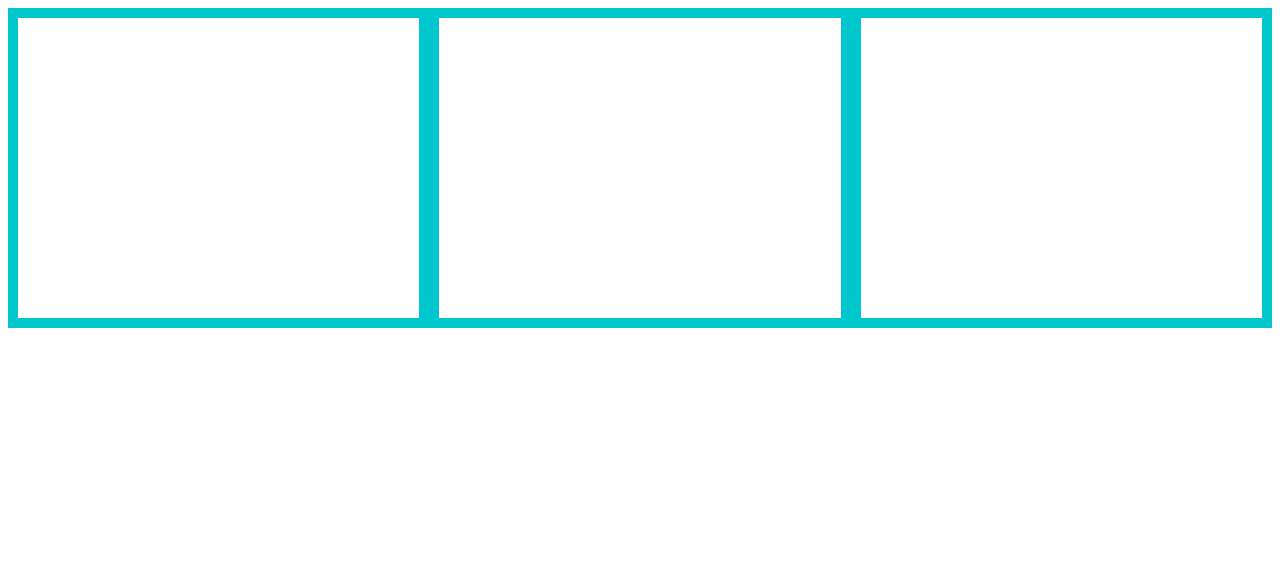
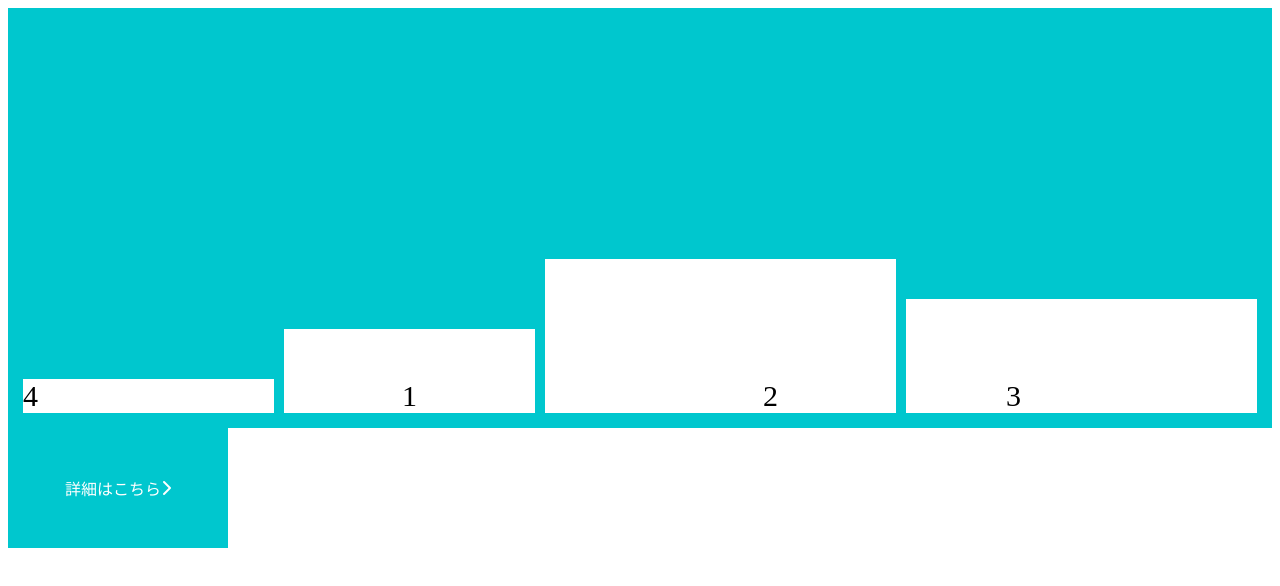
Before and after one commit to akki1027/Skills-2, a plain HTML site: page index.html in a window 1280 px wide. Drawn offline with Linux system fonts and the light colour scheme.

Commit message:
[Finish] Skills-2

```diff
--- a/index.html
+++ b/index.html
@@ -2,14 +2,19 @@
 <html>
 <head>
     <meta charset="UTF-8">
+    <script src="https://kit.fontawesome.com/ef1a52193c.js" crossorigin="anonymous"></script>
     <link rel="stylesheet" href="style.css">
     <title>flexbox</title>
 </head>
 <body>
 	<div class="flex">
-		<div></div>
-		<div></div>
-		<div></div>
+		<div>1</div>
+		<div>2</div>
+		<div>3</div>
+		<div>4</div>
+	</div>
+	<div class="button">
+		<span>詳細はこちら</span><i class="fas fa-chevron-right"></i>
 	</div>
 </body>
 </html>
--- a/style.css
+++ b/style.css
@@ -1,11 +1,46 @@
 .flex {
-	display: flex;
 	background-color: #00c7ce;
+    height: 50vh;
+    padding: 10px;
+    display: flex;
+    align-items: flex-end;
 }
 
 .flex > div {
-	width: 33%;
-	height: 300px;
-	margin: 10px;
 	background-color: #fff;
+    margin: 5px;
+    font-size: 30px;
+    width: 40%;
 }
+
+.flex > div:nth-child(1) {
+    order: 3;
+    flex-grow: 0;
+    text-align: center;
+	padding-top: 50px;
+}
+
+.flex > div:nth-child(2) {
+    order: 3;
+    flex-grow: 0;
+    text-align: center;
+	padding-top: 120px;
+	padding-left: 100px;
+}
+
+.flex > div:nth-child(3) {
+    order: 4;
+    padding-top: 80px;
+    padding-left: 100px;
+}
+
+.button {
+	display: flex;
+	justify-content: center;
+	align-items: center;
+	width: 200px;
+	min-height: 100px;
+    padding: 10px;
+    color: #fff;
+    background-color: #00c7ce;
+}
```
